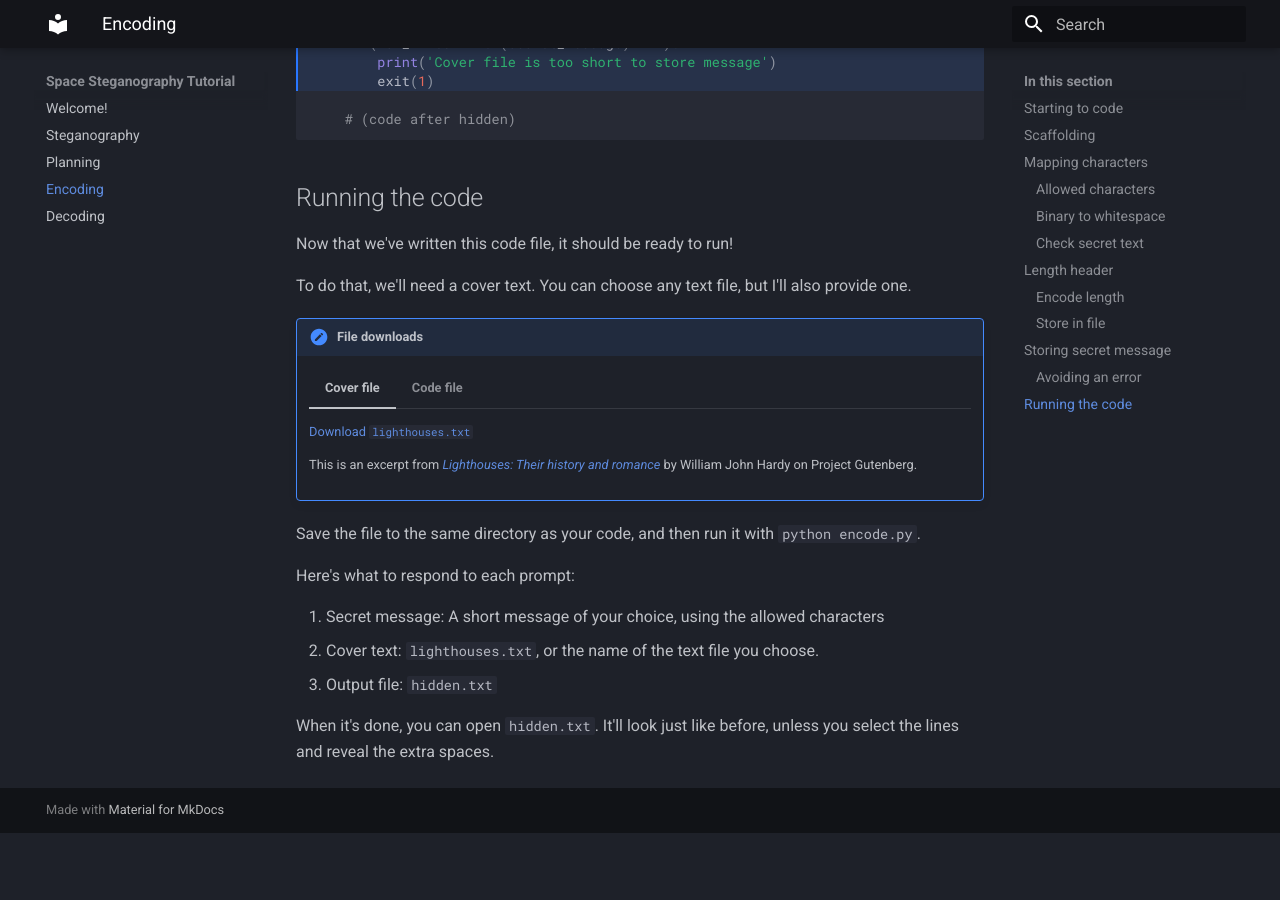
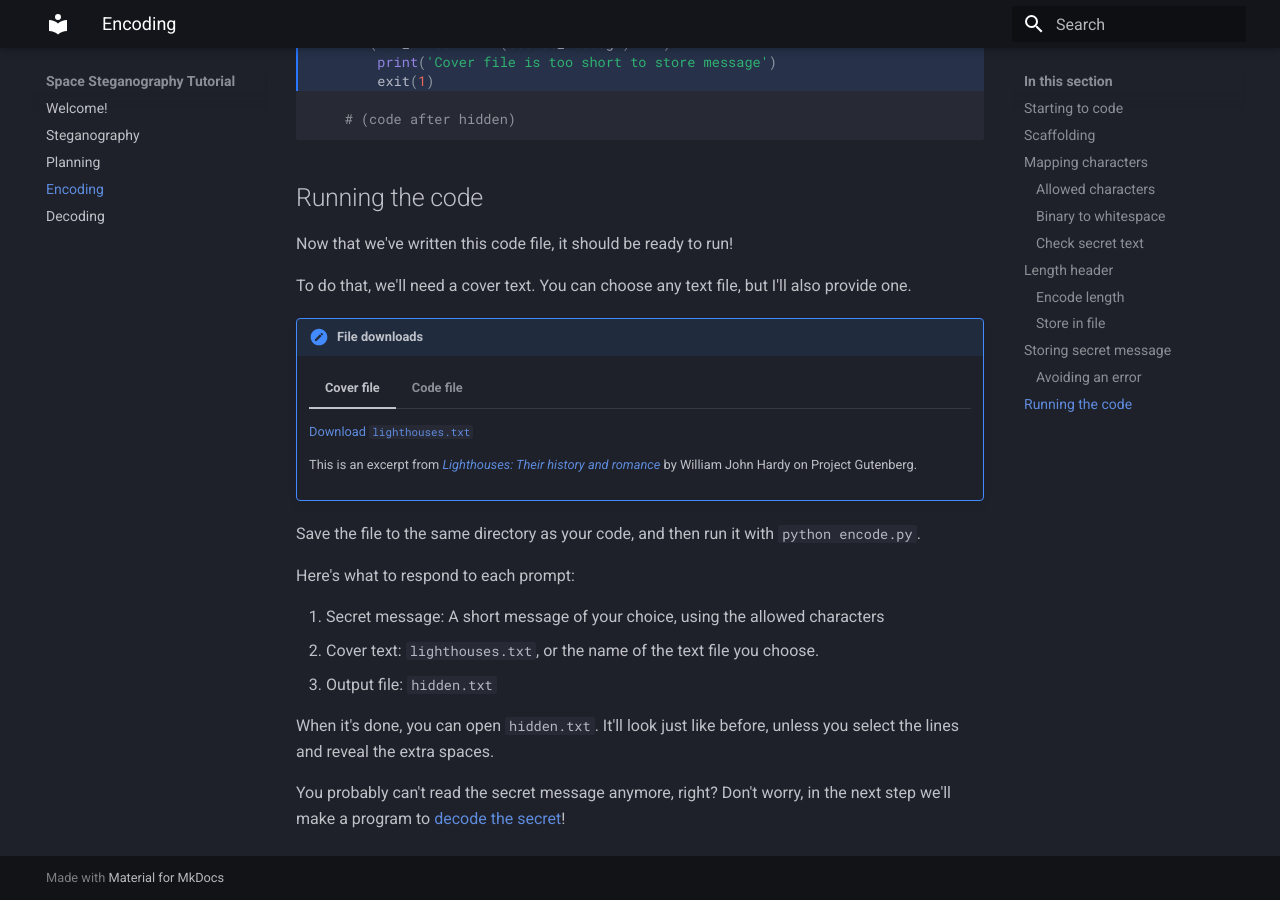
Before and after one commit to almondheil/eng240-final, an MkDocs documentation site: the page built from tutorial/encoding.md, in a window 1280 px wide and 900 px high, scrolled down 8612 px. Built offline with MkDocs 1.6.1 and Material for MkDocs 9.7.7, drawn with Linux system fonts in a browser that asks for light colours; before the commit the page ends 9445 px from its top, so only the background shows below that.

Commit message:
Add one-line conclusion to encoding file

```diff
--- a/tutorial/encoding.md
+++ b/tutorial/encoding.md
@@ -461,3 +461,5 @@ Here's what to respond to each prompt:
 3. Output file: `hidden.txt`
 
 When it's done, you can open `hidden.txt`. It'll look just like before, unless you select the lines and reveal the extra spaces.
+
+You probably can't read the secret message anymore, right? Don't worry, in the next step we'll make a program to [decode the secret](decoding.md)!
```
